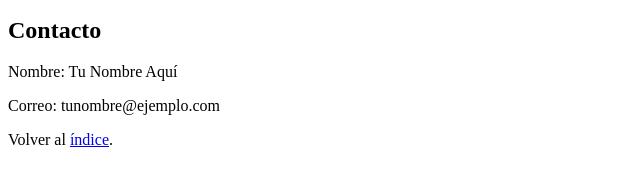
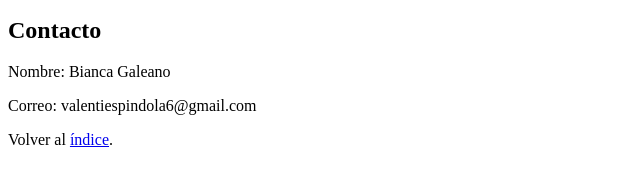
Before and after one commit to Biancavalentinagaleano/prueba, a plain HTML site: page pagina4.html in a window 1280 px wide. Shown: the part 357-540 px from the top of the page, 0-640 px from the left. Drawn offline with Linux system fonts and the light colour scheme.

Commit message:
Update pagina4.html

```diff
--- a/pagina4.html
+++ b/pagina4.html
@@ -28,8 +28,8 @@
 </section>
 <section>
 <h2>Contacto</h2>
-<p>Nombre: Tu Nombre Aquí</p>
-<p>Correo: tunombre@ejemplo.com</p>
+<p>Nombre: Bianca Galeano</p>
+<p>Correo: valentiespindola6@gmail.com</p>
 </section>
 <footer>
 <p>Volver al <a href="index.html">índice</a>.</p>
```
